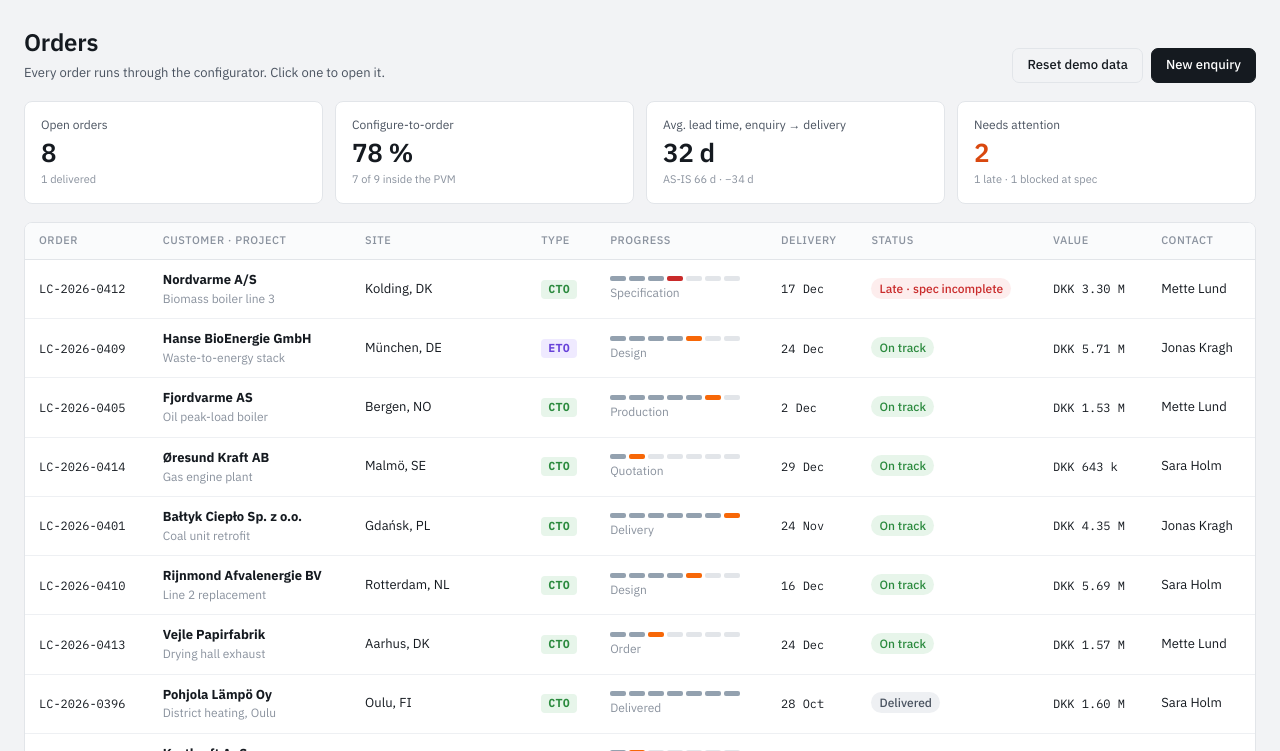
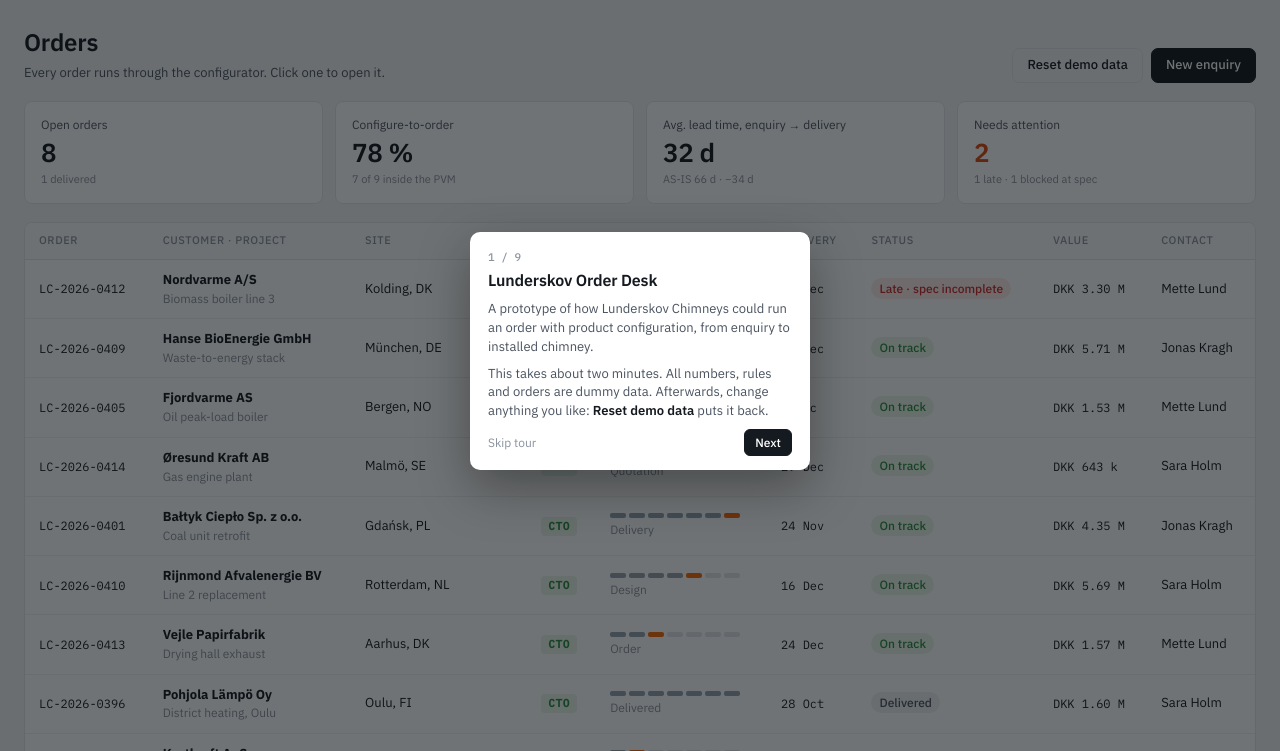
Before and after one commit to hegge25/Lunderskov-Order-Desk, a website built with Vite: page index.html in a window 1280 px wide. Shown: the part 49-800 px from the top of the page. Built offline with nearby package versions, Linux system fonts and the light colour scheme.

Commit message:
Guided tour on first visit, and a numbered explainer for the progress strip
A 9-step spotlight tour runs on the first visit (Tour in the top bar replays
it): order board, one order, the PVM form, missing information, the 3D model,
the derived panel, the strip, and suggestions to try. The strip's '?' opens a
numbered overlay that explains every figure using the order's live values.
Strip labels now say 'working days from enquiry' and 'd sooner than AS-IS'.

Co-Authored-By: Claude Opus 5.5 <noreply@anthropic.com>

```diff
--- a/src/main.js
+++ b/src/main.js
@@ -1,6 +1,7 @@
 import './styles.css';
 import { renderOrders } from './views/orders.js';
 import { renderOrder } from './views/order.js';
+import { maybeStartTour, startTour } from './views/tour.js';
 
 const app = document.getElementById('app');
 let cleanup = () => {};
@@ -15,3 +16,5 @@ function route() {
 }
 window.addEventListener('hashchange', route);
 route();
+document.querySelector('[data-tour]').addEventListener('click', () => startTour());
+maybeStartTour();
--- a/src/styles.css
+++ b/src/styles.css
@@ -137,7 +137,37 @@ small { color: var(--ink-3); font-size: 11px; font-weight: 400; }
 .strip { background: var(--panel); border-bottom: 1px solid var(--line); padding: 10px 18px 12px; }
 .strip-row { display: flex; align-items: stretch; gap: 18px; }
 .strip-sum { display: grid; grid-template-columns: auto auto; grid-template-rows: auto auto; column-gap: 12px; row-gap: 3px; align-items: center; flex: none; }
+.strip-sum { grid-template-columns: auto auto auto; }
 .strip-sum .seg { grid-row: 1 / 3; align-self: center; flex-direction: column; }
+.help { grid-row: 1 / 3; grid-column: 3; align-self: center; width: 22px; height: 22px; border-radius: 50%; border: 1px solid var(--line); background: var(--panel); color: var(--ink-2); font: 600 12px var(--sans); cursor: pointer; padding: 0; }
+.help:hover { border-color: var(--ink-2); color: var(--ink); }
+.tour-btn { background: transparent; border: 1px solid #39434d; color: #d9dee4; border-radius: 20px; padding: 2px 10px; cursor: pointer; font-size: 12px; }
+.tour-btn:hover { border-color: #aab3bd; color: #fff; }
+
+/* Guided tour */
+.tour { position: fixed; inset: 0; z-index: 1000; pointer-events: none; }
+.tour-spot { position: fixed; box-shadow: 0 0 0 9999px rgba(10,14,18,0.58); border: 2px solid var(--accent); transition: left 0.35s, top 0.35s, width 0.35s, height 0.35s; pointer-events: none; }
+.tour-card {
+  position: fixed; left: 0; top: 0; width: 340px; pointer-events: auto;
+  background: var(--panel); color: var(--ink); border-radius: 10px; padding: 16px 18px 14px;
+  box-shadow: 0 18px 50px rgba(0,0,0,0.35); transition: transform 0.35s;
+}
+.tour-card.wide { width: 560px; }
+.tour-card h3 { margin: 2px 0 8px; font-size: 16px; font-weight: 600; letter-spacing: -0.01em; }
+.t-count { font: 500 11px var(--mono); color: var(--ink-3); }
+.t-body p { margin: 0 0 8px; color: var(--ink-2); }
+.t-body ul { margin: 0 0 8px; padding-left: 18px; color: var(--ink-2); }
+.t-body li { margin-bottom: 4px; }
+.t-body b { color: var(--ink); font-weight: 600; }
+.t-list { margin: 0 0 6px; padding: 0; list-style: none; counter-reset: m; columns: 2; column-gap: 20px; }
+.t-list li { counter-increment: m; position: relative; padding-left: 26px; margin-bottom: 8px; color: var(--ink-2); font-size: 12.5px; break-inside: avoid; }
+.t-list li::before { content: counter(m); position: absolute; left: 0; top: 0; width: 18px; height: 18px; border-radius: 50%; background: var(--accent); color: #fff; font: 600 11px/18px var(--mono); text-align: center; }
+.t-actions { display: flex; justify-content: space-between; align-items: center; margin-top: 6px; }
+.t-actions > div { display: flex; gap: 6px; }
+.t-link { border: 0; background: none; color: var(--ink-3); cursor: pointer; font-size: 12px; padding: 0; }
+.t-link:hover { color: var(--ink); }
+.tour-marks { position: fixed; inset: 0; pointer-events: none; }
+.t-mark { position: fixed; left: 0; top: 0; width: 18px; height: 18px; border-radius: 50%; background: var(--accent); color: #fff; font: 600 11px/18px var(--mono); text-align: center; box-shadow: 0 0 0 2px #fff, 0 2px 6px rgba(0,0,0,0.3); }
 .sum-main { display: flex; align-items: baseline; gap: 8px; }
 .sum-label { color: var(--ink-3); font-size: 11px; text-transform: uppercase; letter-spacing: 0.05em; }
 .sum-main b { font-size: 17px; font-weight: 600; }
--- a/src/views/order.js
+++ b/src/views/order.js
@@ -6,6 +6,7 @@ import { renderStrip } from './strip.js';
 import { mountConfig, updateConfig, focusTarget } from './configPanel.js';
 import { renderDerived, markParts, flashPart } from './derivedPanel.js';
 import { dkk, h, esc } from '../format.js';
+import { explainStrip } from './tour.js';
 
 const GROUP_PART = { flue: 'liners', site: 'shell', inlet: 'inlet', door: 'door', ladder: 'ladder', platform: 'platform' };
 const TOGGLES = [
@@ -121,6 +122,7 @@ export function renderOrder(root, id) {
     renderStrip(stripEl, order, design, variant, {
       onVariant: (v) => { variant = v; renderStripNow(); },
       onAdvance: () => { store.advance(order.id); renderStripNow(); },
+      onHelp: explainStrip,
     });
   }
   function refresh() {
--- a/src/views/strip.js
+++ b/src/views/strip.js
@@ -30,9 +30,10 @@ export function renderStrip(el, order, design, variant, handlers) {
           <b>${fmtDate(s.delivery)}</b>
         </div>
         <div class="sum-sub">
-          <span>${fmtDays(s.total)} from enquiry</span>
-          <span class="delta ${variant === 'AS-IS' ? 'bad' : 'good'}">${variant === 'AS-IS' ? `+${fmtDays(saved)} vs TO-BE` : `−${fmtDays(saved)} vs AS-IS`}</span>
+          <span>${Math.round(s.total)} working days from enquiry</span>
+          <span class="delta ${variant === 'AS-IS' ? 'bad' : 'good'}">${variant === 'AS-IS' ? `${Math.round(saved)} d later than TO-BE` : `${Math.round(saved)} d sooner than AS-IS`}</span>
         </div>
+        <button class="help" data-help title="How to read this strip">?</button>
       </div>
       <ol class="stages">
         ${s.stages.map((st) => h`
@@ -61,4 +62,5 @@ export function renderStrip(el, order, design, variant, handlers) {
 
   el.querySelectorAll('[data-v]').forEach((b) => b.addEventListener('click', () => handlers.onVariant(b.dataset.v)));
   el.querySelector('[data-advance]')?.addEventListener('click', handlers.onAdvance);
+  el.querySelector('[data-help]').addEventListener('click', handlers.onHelp);
 }
--- /dev/null
+++ b/src/views/tour.js
@@ -0,0 +1,266 @@
+// Guided tour: a spotlight on one part of the screen at a time, with a card explaining it.
+// Runs on the first visit; "Tour" in the top bar replays it, "?" on the strip opens the strip explainer.
+
+const SEEN = 'lod.tourSeen.v1';
+const DEMO = 'LC-2026-0412'; // the order with missing ladders and platforms
+
+const txt = (sel) => document.querySelector(sel)?.textContent.trim() || '';
+
+// The progress strip, number by number. Text is filled in from what is on screen.
+const STRIP_MARKS = [
+  { sel: '.strip-sum [data-variant]', text: () => '<b>TO-BE / AS-IS</b> switches between the proposed process and today\'s. Same order, same enquiry date: only the process changes.' },
+  { sel: '.sum-main b', text: () => `<b>${txt('.sum-main b')}</b> is the planned delivery: when the chimney is installed if the remaining steps run to plan. A late step pushes it back.` },
+  { sel: '.sum-sub span:first-child', text: () => `<b>${txt('.sum-sub span:first-child')}</b> from the enquiry to the installed chimney, including about 8 days waiting for the customer's decision. Weekends are not counted.` },
+  { sel: '.delta', text: () => `<b>${txt('.delta')}</b>: the same order run through the other process.` },
+  { sel: '.stage.active .st-when, .stage.late .st-when', at: 'right', text: () => 'Each stage shows when it should be finished (<b>by …</b>), or <b>Done</b>.' },
+  { sel: '.stage.active .st-dur, .stage.late .st-dur', at: 'right', text: () => 'Its length in working days. <b>late</b> means the current step overran: it is stretched to today and everything after it moves.' },
+  { sel: '.g-track', at: 'below', text: () => 'Every process step, to scale. Grey is done, orange in progress, red late. <b>Hatched</b> steps are waiting on others: the customer or the authorities. Hover a segment to see what it is.' },
+  { sel: '.g-today em', at: 'right', text: () => '<b>Today.</b>' },
+  { sel: '.g-other em', at: 'left', text: () => `<b>${txt('.g-other em')}</b>: when the other process would deliver this order.` },
+  { sel: '.strip-act .btn', text: () => 'Moves the order to its next stage. <b>Release to design</b> stays blocked while information is missing or conflicting.' },
+];
+
+const STRIP_STEP = {
+  route: null,
+  target: '[data-strip]',
+  place: 'bottom',
+  wide: true,
+  title: 'Reading the progress strip',
+  marks: STRIP_MARKS,
+};
+
+const MAIN = [
+  {
+    route: '#/orders',
+    title: 'Lunderskov Order Desk',
+    body: `<p>A prototype of how Lunderskov Chimneys could run an order with product configuration, from enquiry to installed chimney.</p>
+      <p>This takes about two minutes. All numbers, rules and orders are dummy data. Afterwards, change anything you like: <b>Reset demo data</b> puts it back.</p>`,
+  },
+  {
+    route: '#/orders',
+    target: '.kpis',
+    place: 'bottom',
+    title: 'The order board',
+    body: '<p>Every order runs through the configurator. The board shows how many are <b>configure-to-order (CTO)</b>, inside the product range, and the lead time compared with today\'s process.</p>',
+  },
+  {
+    route: '#/orders',
+    target: `tr[data-id="${DEMO}"]`,
+    place: 'bottom',
+    title: 'One order',
+    body: '<p>The configurator sets the type automatically: <b>CTO</b> if every requirement is inside the product range, <b>ETO</b> (engineer-to-order) if not. This order is late because the specification is incomplete. Let\'s open it.</p>',
+  },
+  {
+    route: `#/order/${DEMO}`,
+    target: '[data-config]',
+    place: 'right',
+    title: 'The specification form',
+    body: `<p>The fields are the <b>customer view of the product variant master</b>. Each slider's green band is the interval the product range covers.</p>
+      <p><b>Try it:</b> drag <i>Flow rate</i> past 50. The order turns ETO and the reason appears on the right.</p>`,
+  },
+  {
+    route: `#/order/${DEMO}`,
+    target: ['[data-field="ladders"]', '[data-group="ladder"]'],
+    scroll: true,
+    place: 'right',
+    title: 'Missing information',
+    body: `<p>The customer hasn't said whether they want ladders or platforms, which in the case study designers only find out late. The model shows them as orange ghosts, and <b>Release to design</b> is blocked.</p>
+      <p><b>Try it:</b> click <i>Add ladder</i>.</p>`,
+  },
+  {
+    route: `#/order/${DEMO}`,
+    target: '[data-viewer]',
+    place: 'left',
+    title: 'The chimney, built from the configuration',
+    body: `<p>Height, liners, insulation, fans, filters and guy wires all follow from the rules, and the model rebuilds when anything changes.</p>
+      <p><b>Cutaway</b> (C) shows the insulation and the flue gas cooling on its way up. Also try <b>Wind</b> (W) and the camera views (1–4). Hover a part for its specs; click a label to jump to its field.</p>`,
+  },
+  {
+    route: `#/order/${DEMO}`,
+    target: '[data-derived]',
+    place: 'left',
+    title: 'What the configurator worked out',
+    body: `<p>The configurator does the work of the five designers in the case: <b>A</b> capacity, <b>B</b> thermal and material, <b>C</b> emission, <b>D</b> structure, <b>E</b> details. <b>Auto</b> means generated; <b>Designer</b> means an engineer is needed.</p>
+      <p>Below: the price estimate and a <b>rule log</b> explaining every decision.</p>`,
+  },
+  { ...STRIP_STEP, route: `#/order/${DEMO}` },
+  {
+    route: `#/order/${DEMO}`,
+    title: 'Over to you',
+    body: `<ul>
+      <li>Set <i>Installation site</i> to <b>Other</b>: the order becomes ETO.</li>
+      <li>Put the <i>cleaning door</i> at <b>90°</b>: it collides with the inlet.</li>
+      <li>Switch the strip to <b>AS-IS</b> and watch the delivery date move.</li>
+      <li>Start a <b>New enquiry</b> from the order board.</li>
+    </ul>
+    <p><b>Tour</b> in the top bar replays this, and <b>?</b> on the strip explains its numbers.</p>`,
+  },
+];
+
+let active = null;
+
+export function maybeStartTour() {
+  let seen = false;
+  try { seen = !!localStorage.getItem(SEEN); } catch { /* ignore */ }
+  if (!seen) setTimeout(() => startTour(), 600);
+}
+export function startTour(steps = MAIN) {
+  active?.close(false);
+  active = new Tour(steps);
+}
+export function explainStrip() {
+  startTour([STRIP_STEP]);
+}
+
+class Tour {
+  constructor(steps) {
+    this.steps = steps;
+    this.i = 0;
+    this.root = document.createElement('div');
+    this.root.className = 'tour';
+    this.root.innerHTML = '<div class="tour-spot"></div><div class="tour-marks"></div><div class="tour-card" role="dialog"></div>';
+    document.body.appendChild(this.root);
+    this.spot = this.root.querySelector('.tour-spot');
+    this.marks = this.root.querySelector('.tour-marks');
+    this.card = this.root.querySelector('.tour-card');
+    this.card.addEventListener('click', (e) => {
+      const a = e.target.closest('[data-t]')?.dataset.t;
+      if (a === 'next') this.go(this.i + 1);
+      if (a === 'back') this.go(this.i - 1);
+      if (a === 'skip') this.close(true);
+    });
+    this.onKey = (e) => {
+      if (e.key === 'Escape') this.close(true);
+      if (e.key === 'ArrowRight') this.go(this.i + 1);
+      if (e.key === 'ArrowLeft') this.go(this.i - 1);
+    };
+    window.addEventListener('keydown', this.onKey);
+    this.loop = () => {
+      this.place();
+      this.raf = requestAnimationFrame(this.loop);
+    };
+    this.go(0);
+    this.raf = requestAnimationFrame(this.loop);
+  }
+
+  go(i) {
+    if (i < 0) return;
+    if (i >= this.steps.length) return this.close(true);
+    this.i = i;
+    const s = this.steps[i];
+    if (s.route && location.hash !== s.route) location.hash = s.route;
+    this.target = null;
+    this.waitFrom = performance.now();
+    this.scrolled = false;
+    const last = i === this.steps.length - 1;
+    const counter = this.steps.length > 1 ? `<span class="t-count">${i + 1} / ${this.steps.length}</span>` : '';
+    this.card.classList.toggle('wide', !!s.wide);
+    this.card.innerHTML = `
+      ${counter}
+      <h3>${s.title}</h3>
+      <div class="t-body">${s.body || ''}</div>
+      <div class="t-actions">
+        ${this.steps.length > 1 ? `<button class="t-link" data-t="skip">${last ? '' : 'Skip tour'}</button>` : '<span></span>'}
+        <div>
+          ${i > 0 ? '<button class="btn sm" data-t="back">Back</button>' : ''}
+          <button class="btn sm primary" data-t="next">${last ? (this.steps.length > 1 ? 'Start exploring' : 'Got it') : 'Next'}</button>
+        </div>
+      </div>`;
+    this.marksBuilt = false;
+    this.marks.innerHTML = '';
+  }
+
+  find(s) {
+    const sels = Array.isArray(s.target) ? s.target : [s.target];
+    for (const sel of sels) {
+      const el = document.querySelector(sel);
+      if (el) return el;
+    }
+    return null;
+  }
+
+  place() {
+    const s = this.steps[this.i];
+    const vw = window.innerWidth;
+    const vh = window.innerHeight;
+    let r = null;
+    if (s.target) {
+      const el = this.find(s);
+      if (el) {
+        if (s.scroll && !this.scrolled) {
+          el.scrollIntoView({ block: 'center' });
+          this.scrolled = true;
+        }
+        r = el.getBoundingClientRect();
+      } else if (performance.now() - this.waitFrom < 2500) {
+        return; // page still mounting
+      }
+    }
+    if (s.marks && r && !this.marksBuilt) this.buildMarks(s);
+    if (this.marksBuilt) this.placeMarks();
+
+    const pad = 6;
+    if (r) {
+      Object.assign(this.spot.style, {
+        left: `${r.left - pad}px`, top: `${r.top - pad}px`, width: `${r.width + pad * 2}px`, height: `${r.height + pad * 2}px`, borderRadius: '10px',
+      });
+    } else {
+      Object.assign(this.spot.style, { left: `${vw / 2}px`, top: `${vh / 2}px`, width: '0px', height: '0px' });
+    }
+    const cw = this.card.offsetWidth;
+    const ch = this.card.offsetHeight;
+    let x;
+    let y;
+    const gap = 16;
+    if (!r) {
+      x = (vw - cw) / 2;
+      y = (vh - ch) / 2;
+    } else if (s.place === 'right') {
+      x = r.right + gap;
+      y = r.top + 40;
+    } else if (s.place === 'left') {
+      x = r.left - cw - gap;
+      y = r.top + 40;
+    } else {
+      x = r.left + 12;
+      y = r.bottom + gap;
+    }
+    x = Math.max(12, Math.min(x, vw - cw - 12));
+    y = Math.max(12, Math.min(y, vh - ch - 12));
+    this.card.style.transform = `translate(${x}px, ${y}px)`;
+  }
+
+  buildMarks(s) {
+    this.items = s.marks.map((m) => ({ ...m, el: document.querySelector(m.sel) })).filter((m) => m.el);
+    this.marks.innerHTML = this.items.map((_, n) => `<span class="t-mark">${n + 1}</span>`).join('');
+    this.card.querySelector('.t-body').innerHTML = `<ol class="t-list">${this.items.map((m) => `<li>${m.text()}</li>`).join('')}</ol>`;
+    this.marksBuilt = true;
+  }
+
+  placeMarks() {
+    const nodes = this.marks.children;
+    this.items.forEach((m, n) => {
+      if (!m.el.isConnected) m.el = document.querySelector(m.sel) || m.el;
+      const r = m.el.getBoundingClientRect();
+      const node = nodes[n];
+      if (!node) return;
+      // badge centre: top-left corner by default, or beside / below the element
+      let x = r.left - 8;
+      let y = r.top - 8;
+      if (m.at === 'right') { x = r.right + 13; y = r.top + r.height / 2; }
+      if (m.at === 'left') { x = r.left - 13; y = r.top + r.height / 2; }
+      if (m.at === 'below') { x = r.left + 9; y = r.bottom + 12; }
+      node.style.transform = `translate(${x - 9}px, ${y - 9}px)`;
+    });
+  }
+
+  close(markSeen) {
+    cancelAnimationFrame(this.raf);
+    window.removeEventListener('keydown', this.onKey);
+    this.root.remove();
+    if (markSeen) {
+      try { localStorage.setItem(SEEN, '1'); } catch { /* ignore */ }
+    }
+    if (active === this) active = null;
+  }
+}
```
Also changed, not shown: TODO.md (+0 -14 lines), index.html (+1 -1 lines), README.md.
